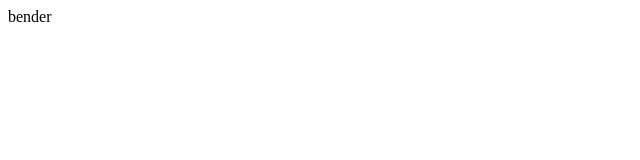
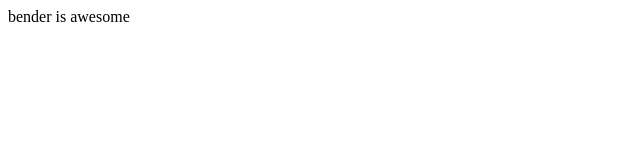
Before and after one commit to queenbeemorrow/satelite, a plain HTML site: page bender.html in a window 1280 px wide. Shown: the full height of the page, 0-640 px from the left. Drawn offline with Linux system fonts and the light colour scheme.

Commit message:
feat(bender): add text to bender

```diff
--- a/bender.html
+++ b/bender.html
@@ -3,6 +3,6 @@
 	<title>my new project</title>
 </head>
 <body>
-	<div>bender</div>
+	<div>bender is awesome</div>
 </body>
 </html>
```
